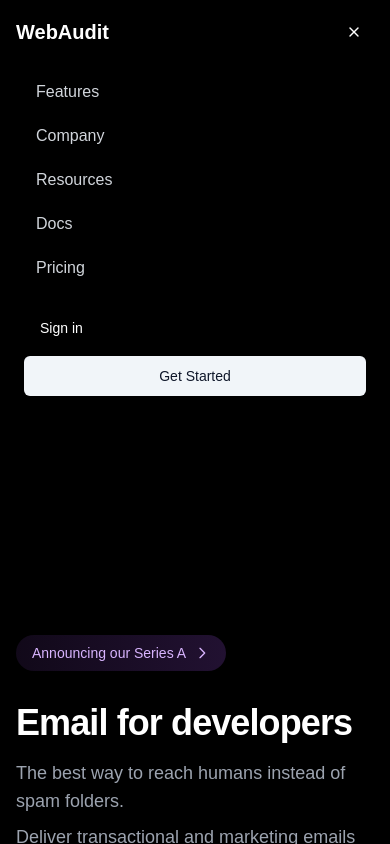
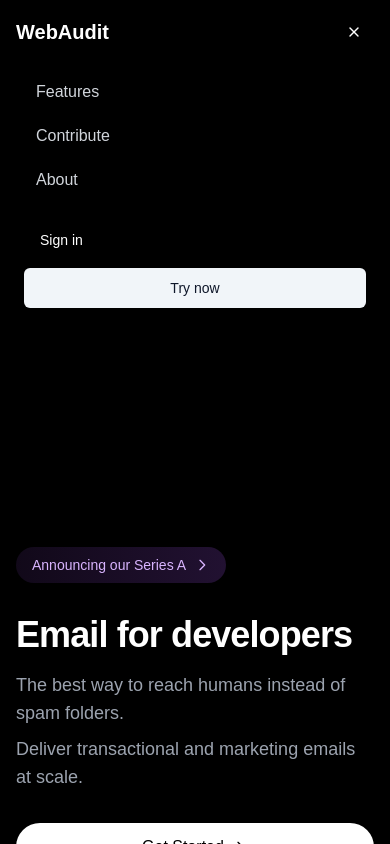
Before and after one commit to marksikaundi/InSyst, a Next.js app: page / in a window 390 px wide. Both pictures are taken after a click on the button "Toggle menu". Shown: the top 844 px of the page. Built offline with nearby package versions, Linux system fonts and the light colour scheme.

Commit message:
refactor: update Navbar links for improved clarity and navigation

```diff
--- a/components/Navbar.tsx
+++ b/components/Navbar.tsx
@@ -76,34 +76,23 @@
                 Features
               </Link>
               <Link
-                href="/company"
+                href="/contribute"
                 className="block px-3 py-2 text-gray-300 hover:text-white"
               >
-                Company
+                Contribute
               </Link>
               <Link
-                href="/resources"
+                href="/about"
                 className="block px-3 py-2 text-gray-300 hover:text-white"
               >
-                Resources
+                About
               </Link>
-              <Link
-                href="/docs"
-                className="block px-3 py-2 text-gray-300 hover:text-white"
-              >
-                Docs
-              </Link>
-              <Link
-                href="/pricing"
-                className="block px-3 py-2 text-gray-300 hover:text-white"
-              >
-                Pricing
-              </Link>
+
               <div className="pt-4 flex flex-col space-y-2">
                 <Button variant="ghost" className="justify-start">
                   Sign in
                 </Button>
-                <Button variant="secondary">Get Started</Button>
+                <Button variant="secondary">Try now</Button>
               </div>
             </div>
           </div>
```
